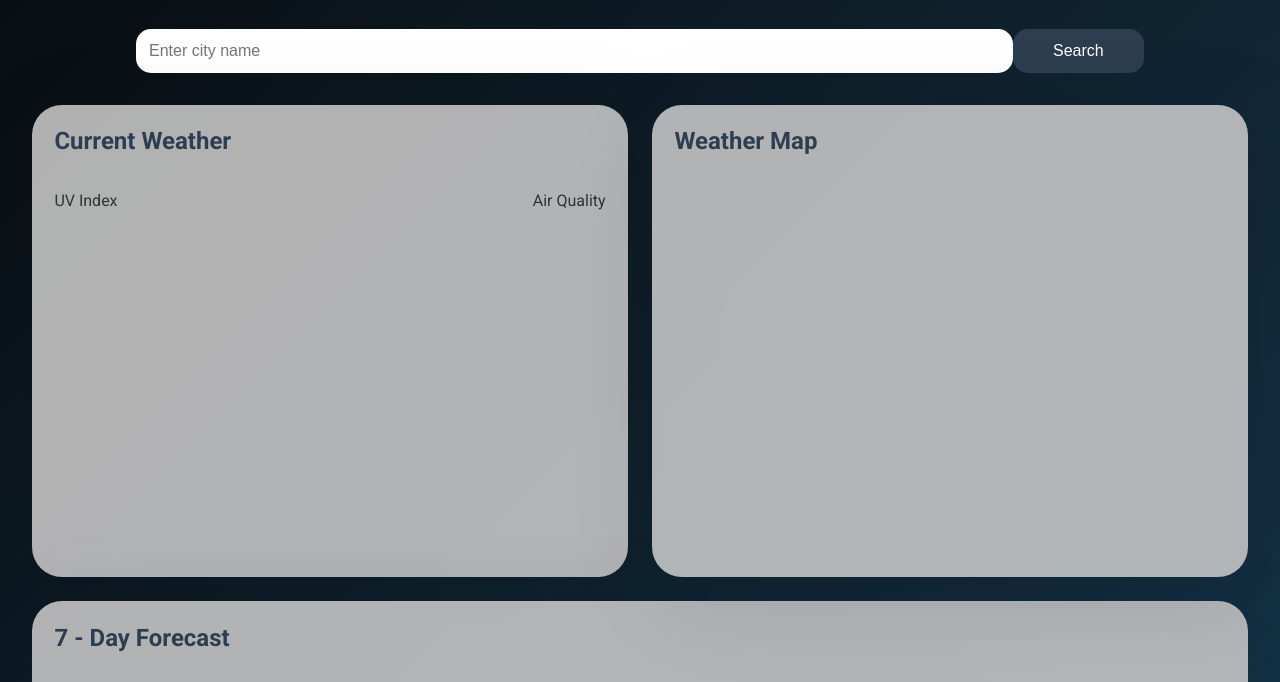
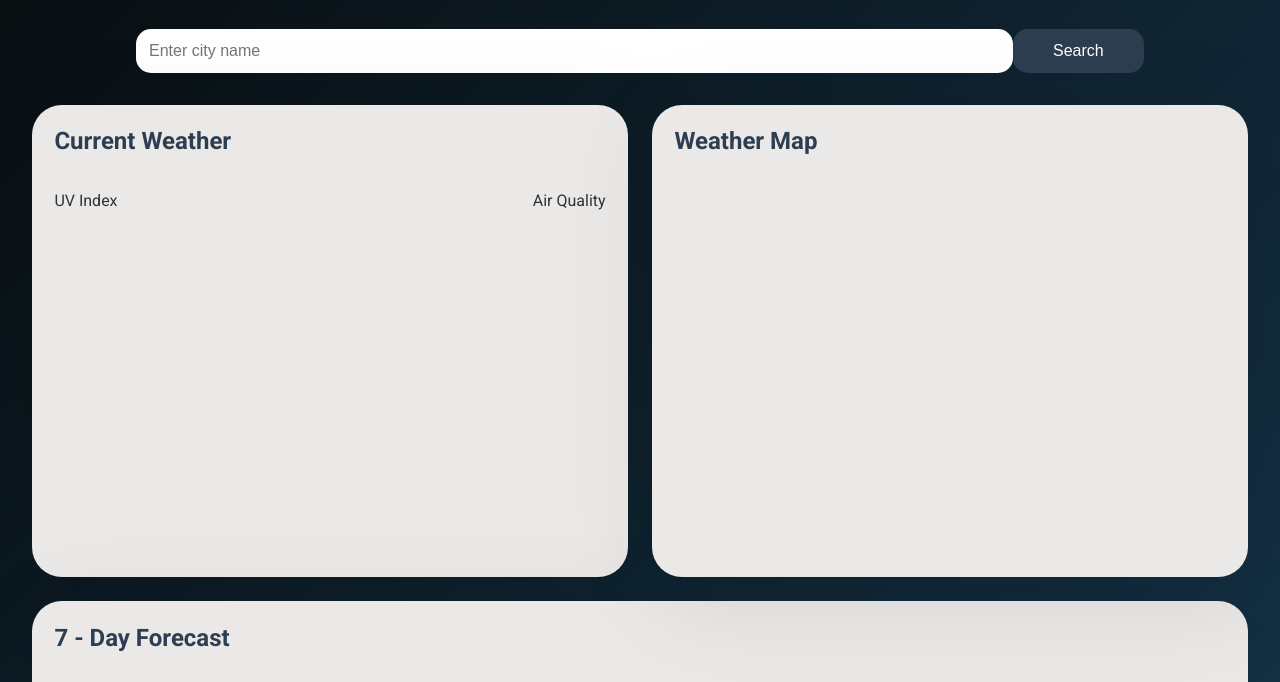
Before and after one commit to DHJ99/Weather-Application, a plain HTML site: page index.html in a window 1280 px wide. Shown: the part 118-800 px from the top of the page. Drawn offline with nearby package versions, Linux system fonts and the light colour scheme; some icons are missing.

Commit message:
new color

```diff
--- a/styles.css
+++ b/styles.css
@@ -51,7 +51,7 @@ h1 {
     gap: 1.5rem;
 }
 .weather-card {
-    background: rgba(204, 203, 203, 0.863);
+    background: rgb(235, 232, 232);
     border-radius: 30px;
     padding: 1.5rem;
     box-shadow: 10px 20px 100px rgba(0, 0, 0, 0.1);
```
